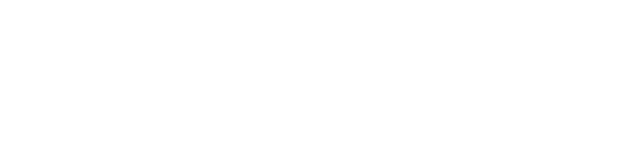
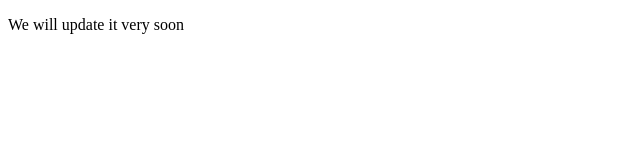
Before and after one commit to SBera01/hv25_t14-the_black_pearl, a plain HTML site: page index.html in a window 1280 px wide. Shown: the whole page, without its empty margins (0-640 px from the left). Drawn offline with Linux system fonts and the light colour scheme.

Commit message:
3rd commit done

```diff
--- a/index.html
+++ b/index.html
@@ -6,6 +6,7 @@
     <title>Explore NB</title>
 </head>
 <body>
-
+    <!-- navbar section -->
+     <p>We will update it very soon</p>
 </body>
 </html>
```
